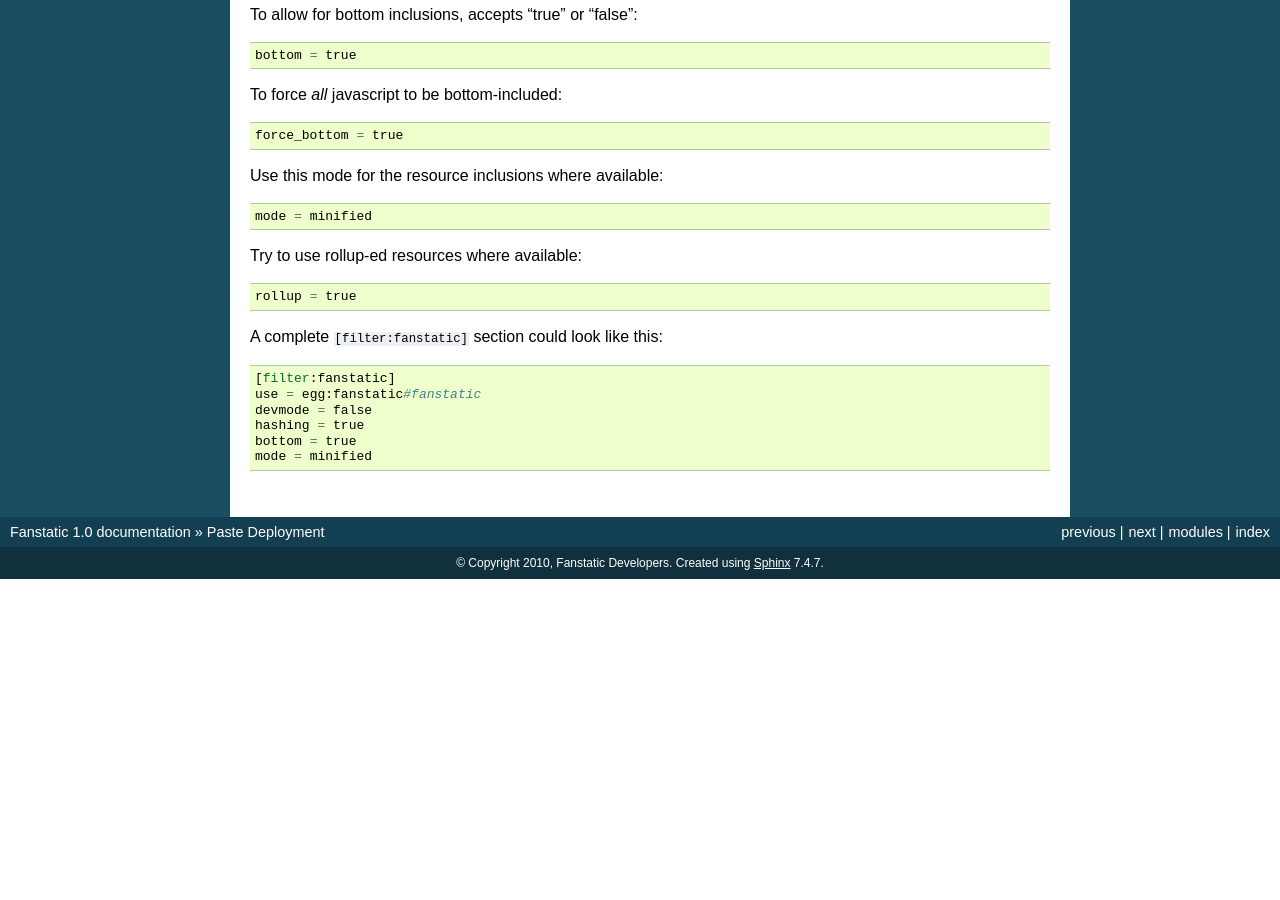
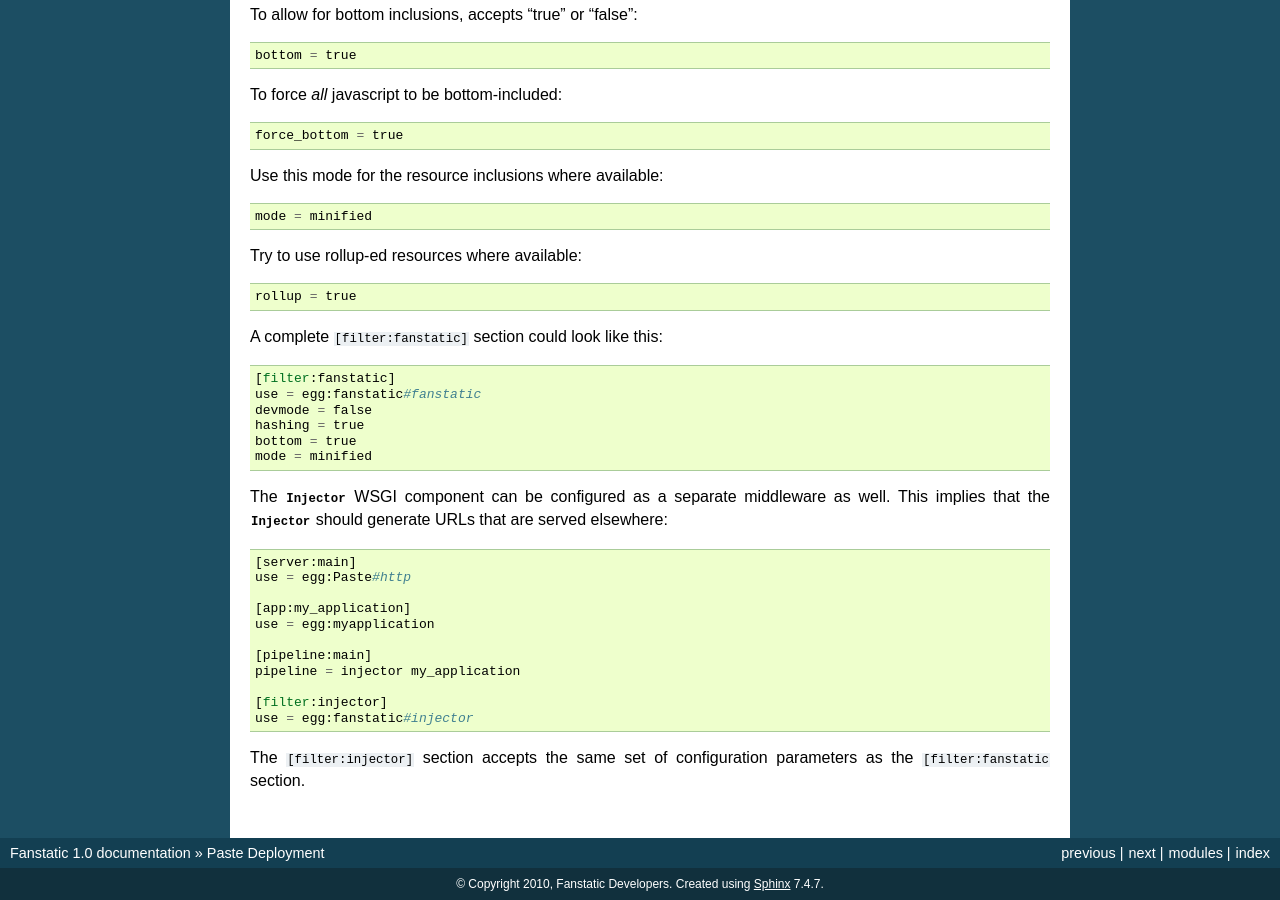
Before and after one commit to zopefoundation/fanstatic, a Sphinx documentation site: the page built from doc/paste_deploy.rst, in a window 1280 px wide and 900 px high, scrolled down 768 px. Built offline with Sphinx 7.4.7, drawn with Linux system fonts in a browser that asks for light colours; before the commit the page ends 1347 px from its top, so only the background shows below that.

Commit message:
explain the inject middleware paster configuration

```diff
--- a/doc/paste_deploy.rst
+++ b/doc/paste_deploy.rst
@@ -71,4 +71,23 @@ A complete ``[filter:fanstatic]`` section could look like this::
   bottom = true
   mode = minified
 
+The :py:class:`Injector` WSGI component can be configured as a separate
+middleware as well. This implies that the :py:class:`Injector` should
+generate URLs that are served elsewhere::
+
+  [server:main]
+  use = egg:Paste#http
+
+  [app:my_application]
+  use = egg:myapplication
+
+  [pipeline:main]
+  pipeline = injector my_application
+
+  [filter:injector]
+  use = egg:fanstatic#injector
+
+The ``[filter:injector]`` section accepts the same set of
+configuration parameters as the ``[filter:fanstatic`` section.
+
 .. _`Paste Deployment`: http://pythonpaste.org/deploy/
```
